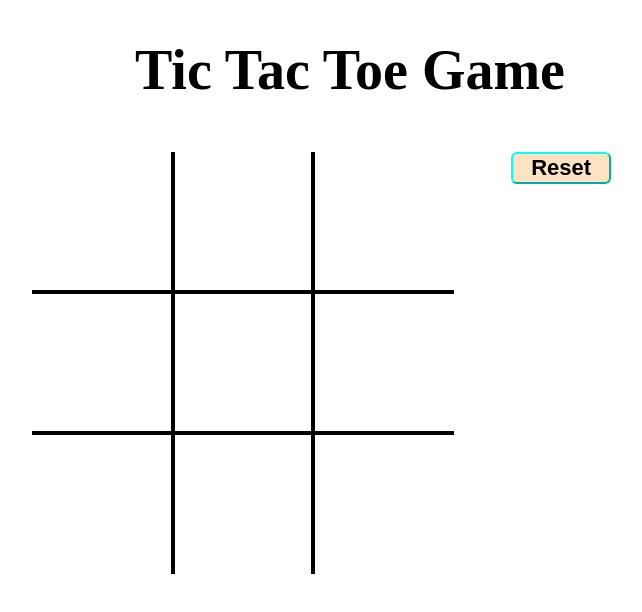
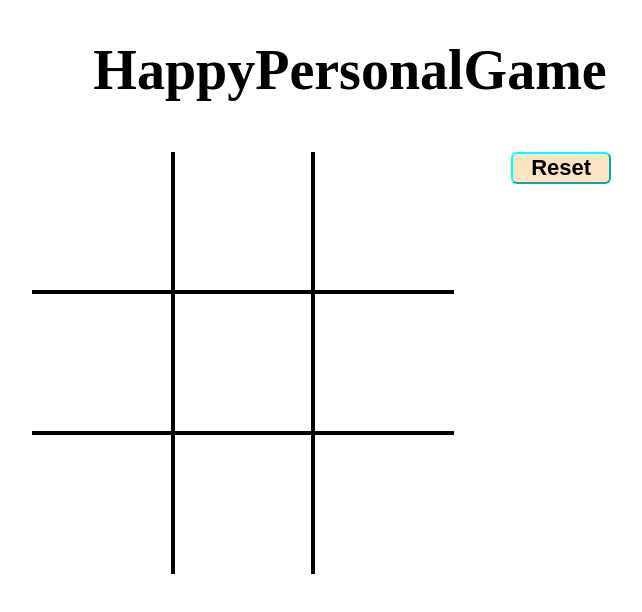
Before and after one commit to Tarunsharma111/TicTacToe-Project, a plain HTML site: page index.html in a window 1280 px wide. Shown: the whole page, without its empty margins (290-932 px from the left). Drawn offline with Linux system fonts and the light colour scheme.

Commit message:
Update index.html
Updated version 0.1

```diff
--- a/index.html
+++ b/index.html
@@ -8,7 +8,7 @@
     <link rel="stylesheet" href="style.css">
 </head>
 <body>
-    <h1>Tic Tac Toe Game</h1>
+    <h1>HappyPersonalGame</h1>
     <div class="gamecontainer">
         <div class="container">
             <div class="line">
```
